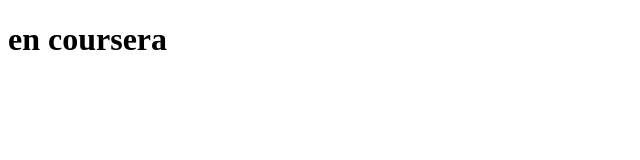
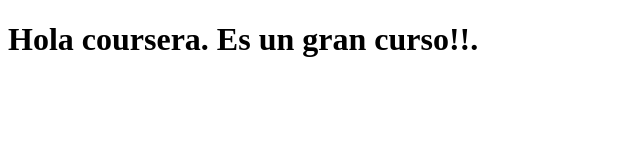
Before and after one commit to jmog737/coursera, a plain HTML site: page site/index.html in a window 1280 px wide. Shown: the whole page, without its empty margins (0-640 px from the left). Drawn offline with Linux system fonts and the light colour scheme.

Commit message:
pequeña modificacion

```diff
--- a/site/index.html
+++ b/site/index.html
@@ -4,6 +4,6 @@
 	<title>Hola mundo</title>
 </head>
 <body>
-<h1>en coursera</h1>
+<h1>Hola coursera. Es un gran curso!!.</h1>
 </body>
 </html>
```
